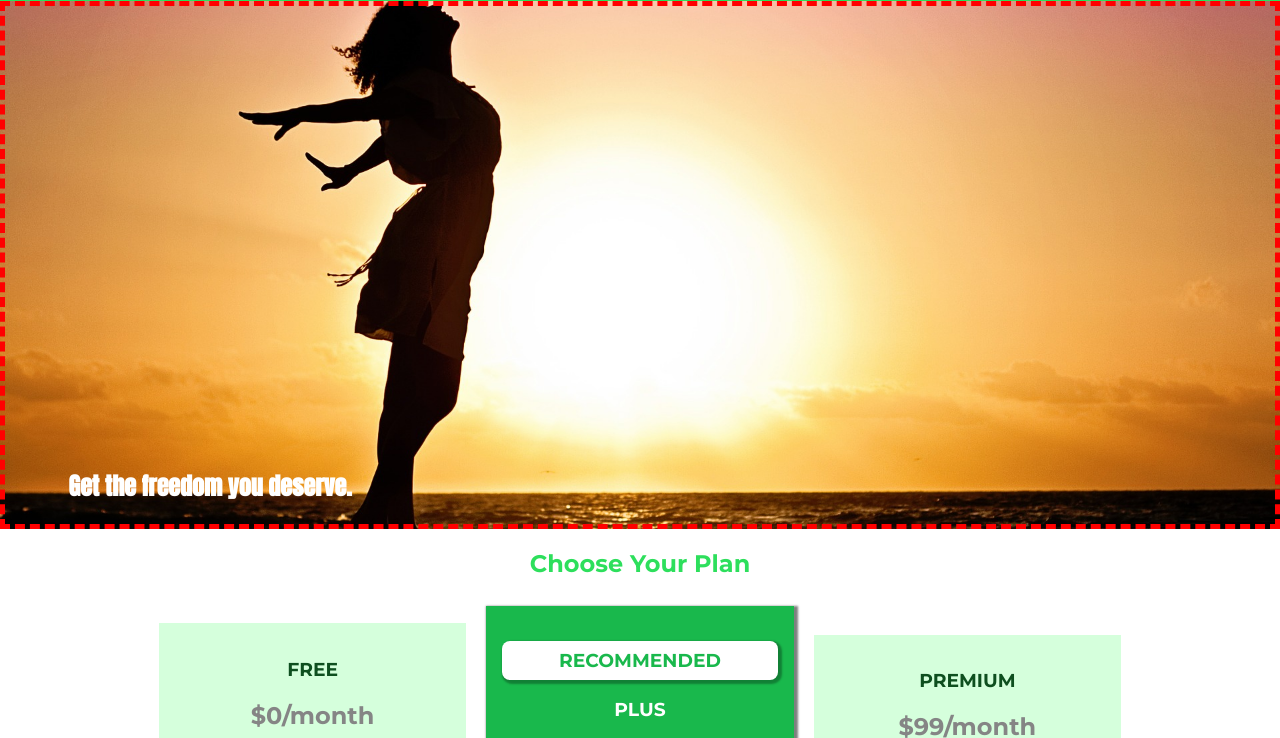
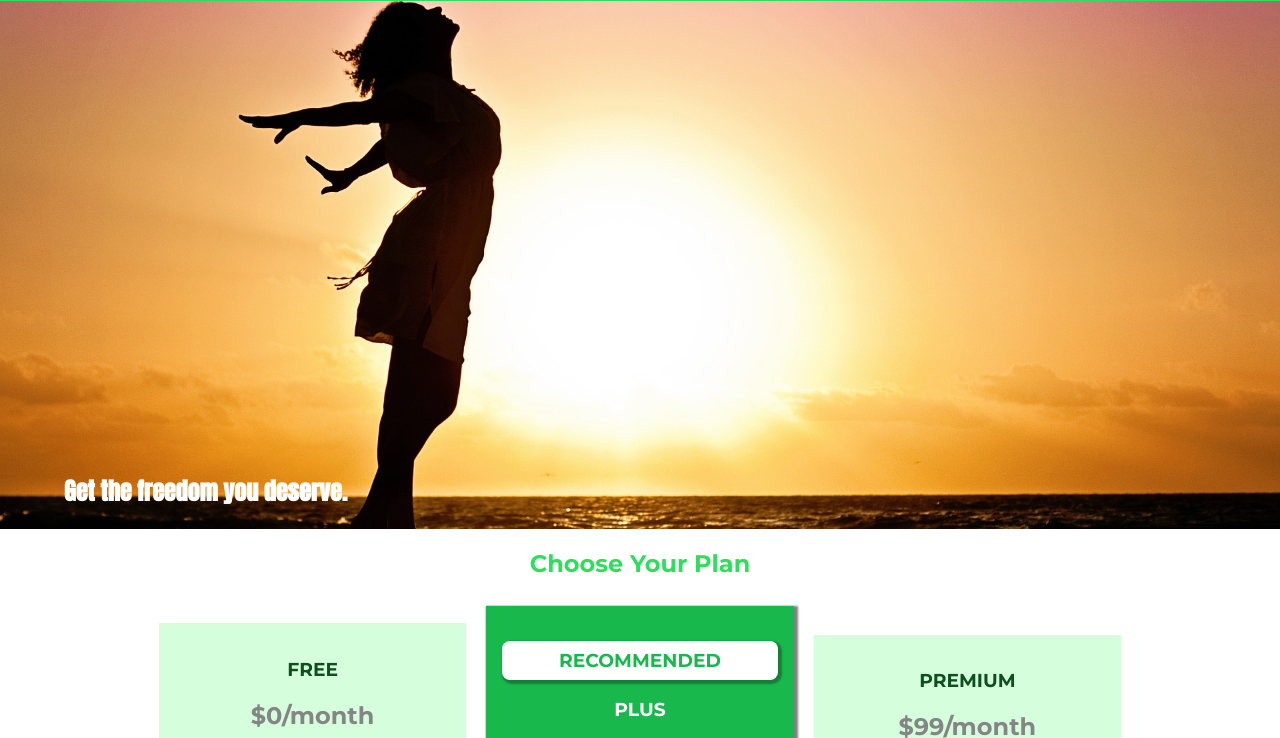
Before and after one commit to andrewrey/practicingBasicsSection5, a website: page index.html in a window 1280 px wide. Shown: the part 42-780 px from the top of the page. Drawn offline with Linux system fonts and the light colour scheme.

Commit message:
using shorthand for background property

```diff
--- a/main.scss
+++ b/main.scss
@@ -1,11 +1,12 @@
 #product-overview {
-  background-image: url("../freedom.jpg");
-  background-size: cover;
-  background-position: 0% 49%;
-  background-repeat: no-repeat;
-  background-origin: border-box;
-  background-clip: border-box;
-  border: 5px dashed red;
+  // background-image: url("../freedom.jpg");
+  // background-size: cover;
+  // background-position: 0% 49%;
+  // background-repeat: no-repeat;
+  // background-origin: border-box;
+  // background-clip: border-box;
+  // setting border-box once will automaticall set it for both origin and clip
+  background: url("../freedom.jpg") 10% 48% / cover no-repeat border-box;
   width: 100%;
   height: 528px;
   padding: 10px;
```
Also changed, not shown: css/styles.css.
